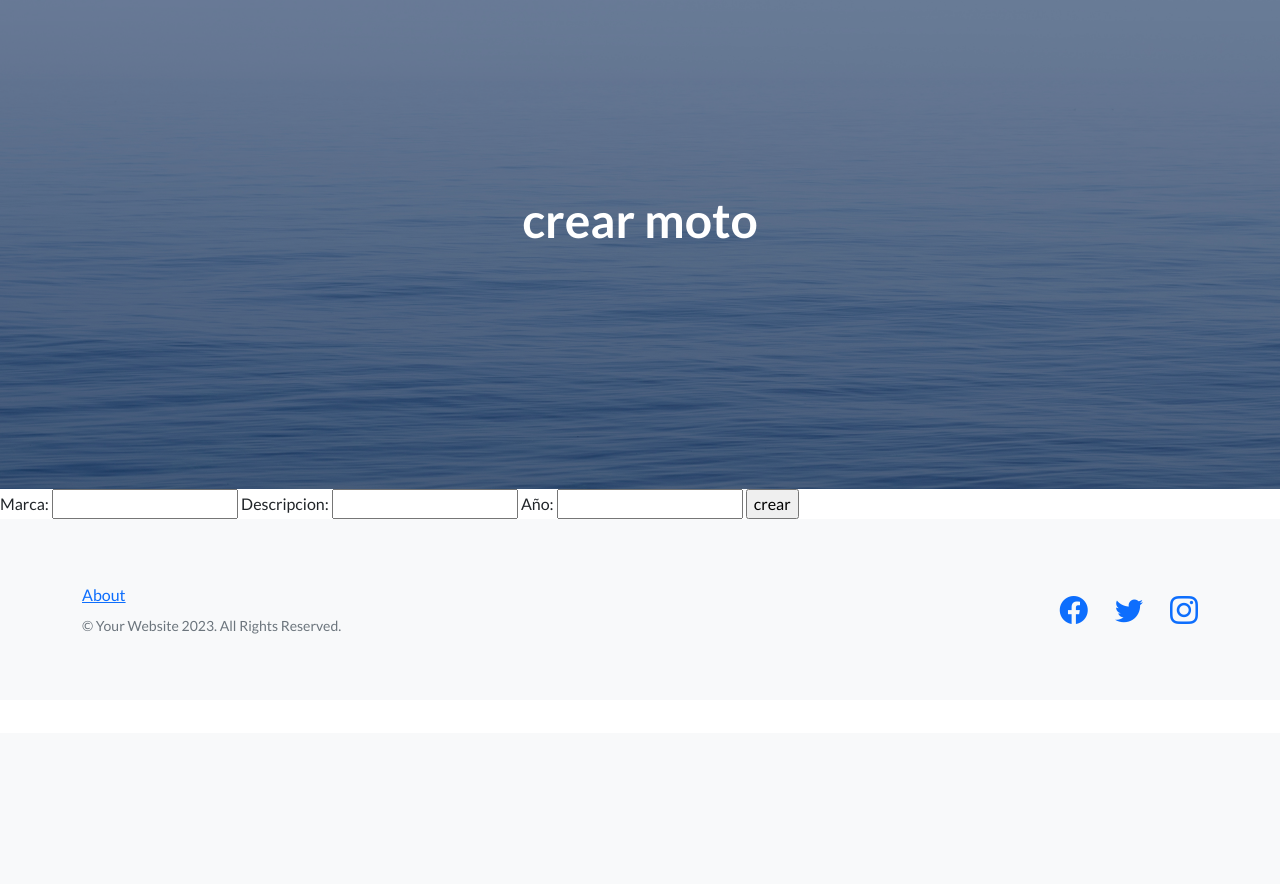
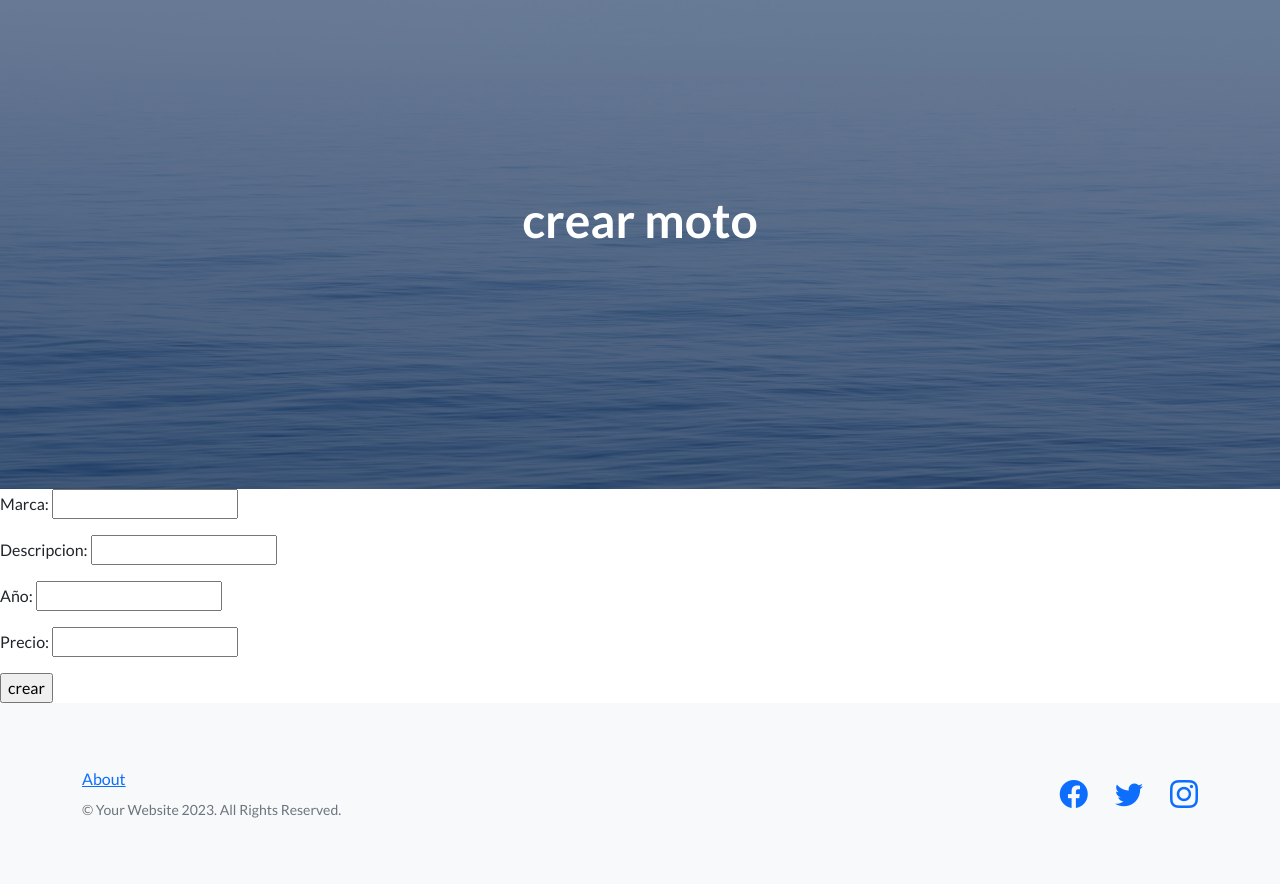
Before and after one commit to leov1ll420/Proyecto_final-Villarroel, a Django app: page /motos/crear in a window 1280 px wide. Shown: the part 67-951 px from the top of the page. Before the commit the page ends 701 px from the top, so only its background shows below. Run offline with Django 4.2, Linux system fonts and the light colour scheme; some libraries are stand-ins or nearby versions.

Commit message:
creacion de atributo"precio" para el objeto motos

```diff
--- a/inicio/forms.py
+++ b/inicio/forms.py
@@ -5,6 +5,7 @@ class BaseMotoFormulario(forms.Form):
     marca= forms.CharField(max_length=30)
     descripcion= forms.CharField(max_length=250)
     año=forms.IntegerField()
+    precio=forms.DecimalField(max_digits=10, decimal_places=2)
 
 
 class CrearMotoFormulario(BaseMotoFormulario):
--- a/inicio/models.py
+++ b/inicio/models.py
@@ -4,6 +4,7 @@ class Motos(models.Model):
     marca= models.CharField(max_length=30)
     descripcion = models.TextField()
     año= models.IntegerField()
+    precio= models.DecimalField(max_digits=10, decimal_places=2)
 
     def __str__(self):
-        return f'{self.pk}-{self.marca}-{self.año}'
+        return f'{self.pk}-{self.marca}-{self.año}-{self.precio}'
--- a/inicio/templates/inicio/crear_motos.html
+++ b/inicio/templates/inicio/crear_motos.html
@@ -13,7 +13,7 @@ crear moto
 
 <form action="" method="POST">
     {% csrf_token %}
-    {{formulario}}
+    {{ formulario.as_p }}
     <input type="submit" value="crear">
 </form>
 {% endblock main %}
--- a/inicio/templates/inicio/detalle_motos.html
+++ b/inicio/templates/inicio/detalle_motos.html
@@ -15,6 +15,7 @@ Moto ID:{{moto.id}}
     <li>Marca: {{moto.marca}}</li>
     <li>Descripcion: {{moto.descripcion}}</li>
     <li>Año: {{moto.año}}</li>
+    <li>Precio: {{moto.precio}}</li>
 
 </ul>
 {% endblock main %}
--- a/inicio/views.py
+++ b/inicio/views.py
@@ -34,9 +34,10 @@ def crear_moto(request):
             marcaMoto=info_limpia.get('marca')
             descripcionMoto=info_limpia.get('descripcion')
             añoMoto=info_limpia.get('año')
+            precioMoto=info_limpia.get('precio')
 
 
-            moto=Motos(marca=marcaMoto.lower(), descripcion=descripcionMoto, año=añoMoto) # type: ignore
+            moto=Motos(marca=marcaMoto.lower(), descripcion=descripcionMoto, año=añoMoto, precio=precioMoto) # type: ignore
             moto.save()
 
 
@@ -63,12 +64,13 @@ def editar(request,motos_id):
             moto_a_editar.marca=info_nueva.get('marca') # type: ignore
             moto_a_editar.descripcion=info_nueva.get('descripcion') # type: ignore
             moto_a_editar.año=info_nueva.get('año') # type: ignore
+            moto_a_editar.precio=info_nueva.get('precio')# type: ignore
 
             moto_a_editar.save()
             return redirect('motos')
         return render(request,'inicio/editar_motos.html',{'formulario':formulario})
 
-    formulario=EditarMotoFormulario(initial={'marca':moto_a_editar.marca,'descripcion':moto_a_editar.descripcion,'año':moto_a_editar.año})
+    formulario=EditarMotoFormulario(initial={'marca':moto_a_editar.marca,'descripcion':moto_a_editar.descripcion,'año':moto_a_editar.año,'precio':moto_a_editar.precio})
     return render(request,'inicio/editar_motos.html',{'formulario':formulario})
 
 def detalle_moto(request,motos_id):
```
Also changed, not shown: inicio/migrations/0003_motos_precio.py (added).
